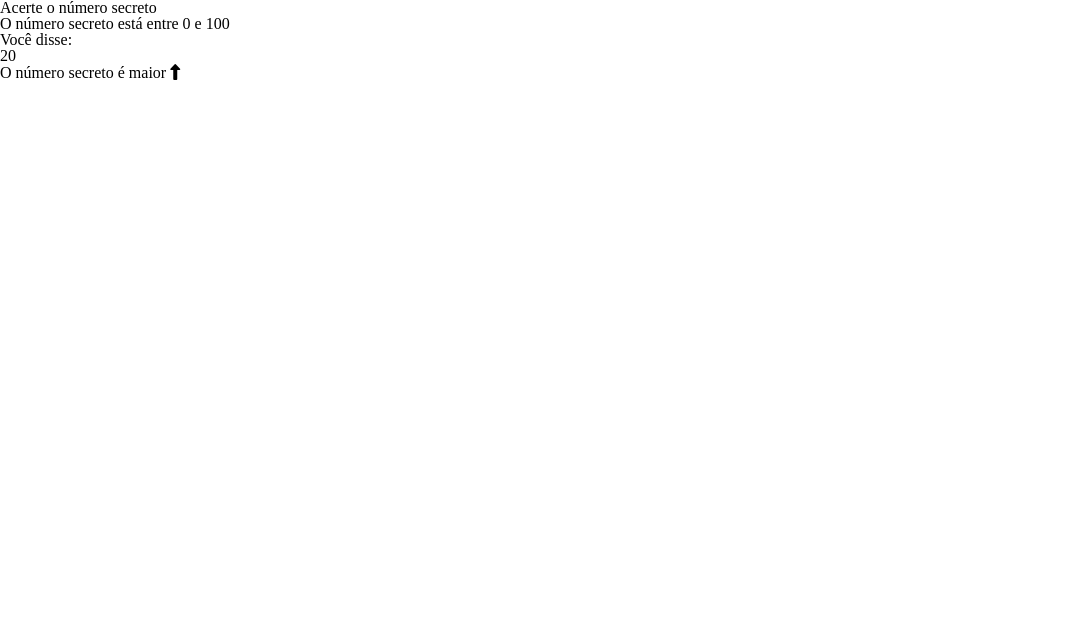
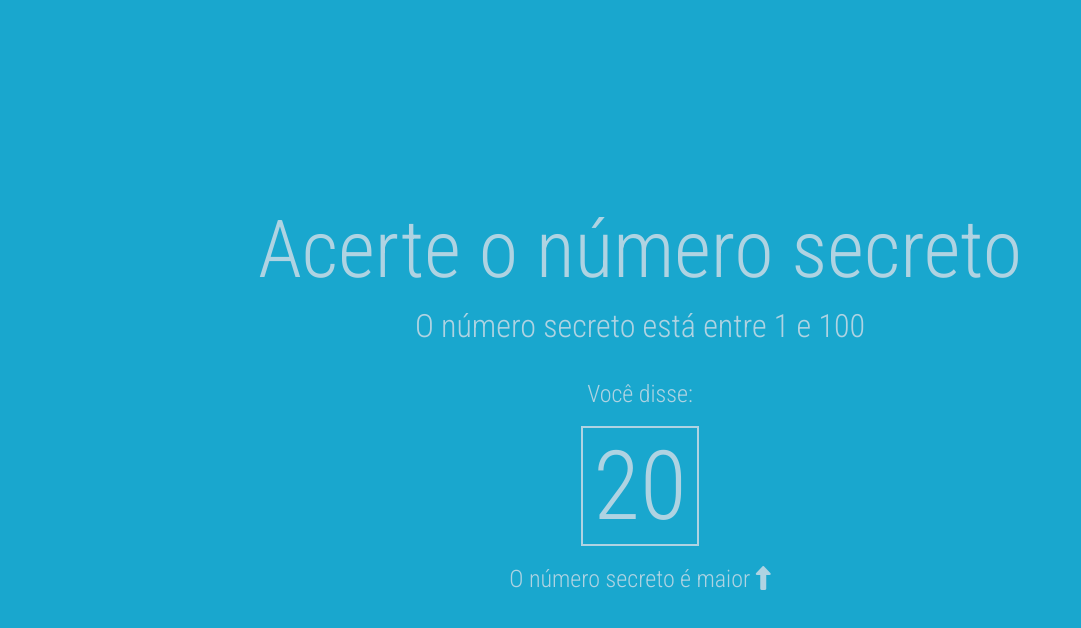
Before and after one commit to JuscianneLivia/Play-Advinhe-N-mero, a plain HTML site: page index.html in a window 1280 px wide. Shown: the whole page, without its empty margins (0-1081 px from the left). Drawn offline with nearby package versions, Linux system fonts and the light colour scheme.

```diff
--- /dev/null
+++ b/app/sortearNumero.js
@@ -0,0 +1,15 @@
+const menorValor = 1
+const maiorValor = 100
+const numeroSecreto = gerarNumeroAleatorio()
+
+function gerarNumeroAleatorio(){
+    return parseInt(Math.random() * maiorValor + 1)
+}
+
+console.log('Numero Secreto:' , numeroSecreto)
+
+const elementoMenorValor = document.getElementById('menor-valor')
+elementoMenorValor.innerHTML = menorValor
+
+const elementoMaiorValor = document.getElementById('maior-valor')
+elementoMaiorValor.innerHTML = maiorValor
--- a/index.html
+++ b/index.html
@@ -16,12 +16,12 @@
 
     <h3>O número secreto está entre <span id="menor-valor">0</span> e <span id="maior-valor">100</span></h3>
 
-    <div id="chute" class="menssagem">
+    <div id="chute" class="mensagem">
         <div>Você disse:</div>
         <span class="box">20</span>
         <div>O número secreto é maior <i class="fa-solid fa-up-long"></i></div>
 
     </div>
-
+    <script src="app/sortearNumero.js"></script>
 </body>
 </html>
--- a/style.css
+++ b/style.css
@@ -5,3 +5,38 @@
  --bg-color: #19A7CE;
  --primary-color: #AFD3E2;
 }
+
+body{
+    background-color: var(--bg-color);
+    color: var(--primary-color);
+    min-height: 100vh;
+    display: flex;
+    flex-direction: column;
+    align-items: center;
+    justify-content: center;
+    text-align: center;
+    margin: 0;
+    font-family: var(--font-family);
+}
+
+h1{
+    font-size: 5em;
+}
+
+h3{
+    font-size: 2em;
+    margin-top: 20px;
+}
+
+.mensagem {
+    font-size: 1.5em;
+    margin-top: 40px;
+}
+
+.box {
+    border: 2px solid var(--primary-color);
+    display: inline-block ;
+    font-size: 4em;
+    padding: 10px;
+    margin: 20px;
+}
```
